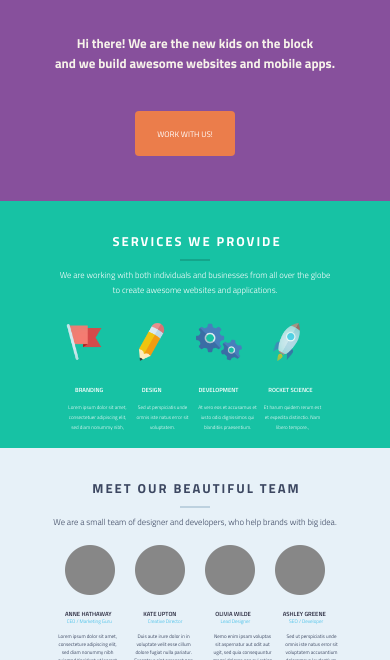
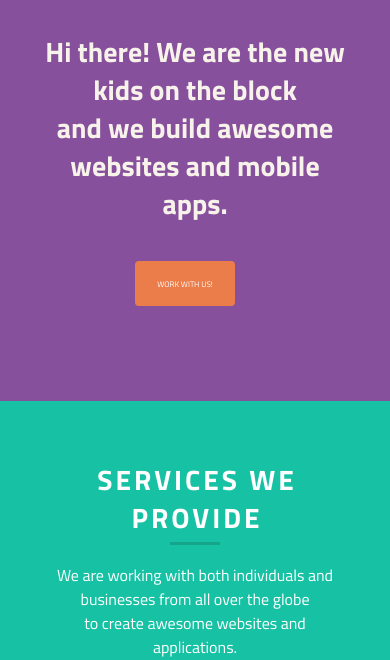
Before and after one commit to zohreh99/web, a plain HTML site: page index.html in a window 390 px wide. Shown: the part 68-728 px from the top of the page. Drawn offline with Linux system fonts and the light colour scheme.

Commit message:
now i learn responsive and action

```diff
--- a/files/css/style.css
+++ b/files/css/style.css
@@ -181,21 +181,17 @@ section {
 	padding-top: 30px;
 }
 .title1sec2{
-	flex-basis: 400px;
 	padding-left: 100px;
 }
 .title2sec2{
-	flex-basis: 400px;
 	padding-left: 100px;
 
 }
 .title3sec2{
-	flex-basis: 400px;
 	padding-left: 100px;
 
 }
 .title4sec2{
-	flex-basis: 400px;
 	padding-left: 100px;
 
 }
@@ -211,22 +207,18 @@ section {
 
 }
 .undertitle1sec2{
-	flex-basis: 600px;
 	padding-left: 20px
 
 }
 .undertitle2sec2{
-	flex-basis: 600px;
 	padding-left: 50px;
 }
 .undertitle3sec2{
-	flex-basis: 600px;
 	padding-left: 70px;
 
 
 }
 .undertitle4sec2{
-	flex-basis: 600px;
 	padding-left: 50px;
 
 }
@@ -237,28 +229,7 @@ section {
 .picsec2{
 	padding-left: 70px;
 }
-.flex-imgsec2{
-	display: flex;
-    flex-direction: row;
-    justify-content: center;
-    padding-right: 60px;
-}
 
-.flex-titlesec2{
-	display: flex;
-    flex-direction: row;
-    justify-content: center;
-    padding-right: 50px;
-}
-
-.flex-undertitlesec2{
-	display: flex;
-    flex-direction: row;
-    justify-content: center;
-    padding-right: 50px;
-
-
-}
 
 .sec3{
 	margin: 0px;
@@ -305,20 +276,7 @@ section {
 	padding-left: 60px;
 	padding-top: 60px;
 }
-.flex-img1sec3{
-	display: flex;
-    flex-direction: row;
-    justify-content: center;
-    padding-right: 60px;
-}
 
-.flex-titlesec3{
-	display: flex;
-    flex-direction: row;
-    justify-content: center;
-    padding-left: 27px;
-
-}
 .titlesec3{
 	font-size: 19px;
 	letter-spacing: 0px;
@@ -329,35 +287,26 @@ section {
 	padding-top: 30px;
 }
 .title1sec3{
-	flex-basis: 400px;
 	padding-left: 70px;
 }
 .title2sec3{
-	flex-basis: 400px;
 	padding-left: 80px;
 
 
 }
 .title3sec3{
-	flex-basis: 400px;
 	padding-left: 60px;
 
 
 
 }
 .title4sec3{
-	flex-basis: 400px;
 	padding-left: 30px;
 
 
 
 }
-.flex-undertitle1sec3{
-	display: flex;
-    flex-direction: row;
-    justify-content: center;
-    padding-right: 11px;
-}
+
 .undertitle1sec3{
 
 	font-size: 16px;
@@ -371,14 +320,12 @@ section {
 
 }
 .undertitle11sec3{
-	flex-basis: 400px;
 	padding-left: 60px;
 	/*padding-left: 50px;*/
 
 
 }
 .undertitle12sec3{
-	flex-basis: 400px;
 	padding-left: 30px;
 	/*padding-left: 50px;*/
 
@@ -386,7 +333,6 @@ section {
 
 }
 .undertitle13sec3{
-	flex-basis: 400px;
 	/*padding-left: 50px;*/
 
 	/*padding-left: 20px;*/
@@ -400,12 +346,7 @@ section {
 
 
 }
-.flex-undertitle2sec3{
-	display: flex;
-    flex-direction: row;
-    justify-content: center;
-    padding-right: 25px;
-}
+
 .undertitle2sec3{
 
 	font-size: 16px;
@@ -550,20 +491,7 @@ section {
 .picsec4{
 	padding-left: 70px;
 }
-.flex-imgsec4{
-	display: flex;
-    flex-direction: row;
-    justify-content: center;
-    padding-right: 70px;
-    padding-top: 40px;
-}
 
-.flex-titlesec4{
-	display: flex;
-    flex-direction: row;
-    justify-content: center;
-    padding-right: 50px;
-}
 
 
 
@@ -613,17 +541,13 @@ section {
 
 	.sec1{
 	width: 100%;
-	height: 200px;
+	height: 400px;
 	}
 	.sec1h1{
-
-	font-size: 13px;
-	line-height: 20px;
-	color: #f7f3ea;
-	font-family: "Titillium";
-	text-align: center;
 	padding-top: 2rem;
-
+  	font-size: 28px;
+	line-height: 38px;
+	font-weight: 600;
 	}
 	.btn{
 	width: 100px;
@@ -645,91 +569,64 @@ section {
 	width: 100%;
 	height: auto;
 	}
-	.sec2h1{
-
-	font-size: 13px;
-	line-height: 40px;
-    letter-spacing: 2px;
-	font-family: "Titillium";
-	text-align: center;
-	padding-top: 20px;
-	}
 
 	.parentsec2h1 ::after{
 
-    content: "";
-    position:absolute;
-    width: 30px;
-    height: 2px;
+
+    width: 50px;
+    height: 3px;
     display: block;
-    bottom: 18px;
-    left: 50%;
+    bottom: 10px;
+    left: 47%;
+    }
 
+    .sec2h1{
 
+  	font-size: 28px;
+	letter-spacing: 3px;
+	line-height: 38px;
+	font-weight: 600;
+	padding-top: 60px;
 
-    }
-    .sec2p{
-    font-size: 8.6px;
-    line-height: 15px;
-    font-weight: 100;
-    margin-top: -40px;
-    text-align: center;
-    padding-top: 20px;
-    }
-    .picsec2{
-	padding-left: 10px;
 	}
-	.flex-imgsec2{
-	padding-left: 30px;
-	}
+
     .img-responsive{
 	height: auto;
 	display:inline-block;
 
 	}
-	.flex-titlesec2{
-	padding-left: 50px;
+	.img1sec2{
+	padding-left: 72px;
+
+	}
+	.img2sec2{
+	padding-left: 77px;
+	}
+	.img3sec2{
+	padding-left: 85px;
+	}
+	.img4sec2{
+	padding-left: 75px;
 	}
 	.titlesec2{
-	font-size: 6px;
-	line-height: 18px;
-	font-weight: 300;
-	padding-top: 10px;
+	margin-top: -20px;
 	}
 	.title1sec2{
-	flex-basis: 200px;
-	padding-left: 10px;
+	 padding-left: 130px;
 	}
 	.title2sec2{
-	flex-basis: 200px;
-	padding-left: 10px;
-
+	padding-left: 143px;
 	}
 	.title3sec2{
-	flex-basis: 200px;
-	padding-left: 0px;
-
+	padding-left: 111px;
 	}
 	.title4sec2{
-	flex-basis: 200px;
-	padding-left: 10px;
-	}
-	.flex-undertitlesec2{
-	margin-top: -5px;
-	padding-left: 50px;
-
+	padding-left: 105px;
 	}
 	.undertitlesec2{
+	padding-left: 30px;
+	}
 
-	font-size: 5px;
-	letter-spacing: 0px;
-	line-height: 10px;
-	color: #ffffff;
-	font-weight: 100;
-	text-align: center;
-	padding-top: 0px;
-	padding-left: 0px;
-	}
 	.sec3{
 	height: 280px;
 	}
--- a/index.html
+++ b/index.html
@@ -88,36 +88,62 @@
           </div>
         </div>
 
-         <div class="flex-imgsec2 ">
-              <a class="picsec2" href="#">
+         <!-- <div class="flex-imgsec2 "> -->
+          <div class="row">
+            <div class="col-xs-3  col-sm-3 col-md-3 col-lg-3">
+
+              <a href="#">
                 <img class="img-fluid img-responsive img1sec2 imgsec2" src="files/img/pic1sec2.png">
               </a>
-              <a class="picsec2" href="#">
+              <h1 class="titlesec2 title1sec2"> BRANDING</h1>
+              <p class="undertitlesec2 undertitle1sec2">Lorem ipsum dolor sit amet,<br>consectetuer adipiscing elit,<br> sed diam nonummy nibh,</p>
+
+            </div>
+            <div class="col-xs-3  col-sm-3 col-md-3 col-lg-3">
+
+              <a href="#">
                 <img class="img-fluid img-responsive img2sec2 imgsec2" src="files/img/pic2sec2.png">
               </a>
-              <a class="picsec2" href="#">
+              <h1 class="titlesec2 title2sec2"> DESIGN</h1>
+               <p class="undertitlesec2 undertitle2sec2">Sed ut perspiciatis unde<br> omnis iste natus error sit<br> voluptatem.</p>
+
+            </div>
+            <div class="col-xs-3  col-sm-3 col-md-3 col-lg-3">
+
+              <a href="#">
                 <img class="img-fluid img-responsive img3sec2 imgsec2" src="files/img/pic3sec2.png">
               </a>
-              <a class="picsec2" href="#">
+              <h1 class="titlesec2 title3sec2"> DEVELOPMENT</h1>
+              <p class="undertitlesec2 undertitle3sec2">At vero eos et accusamus et<br> iusto odio dignissimos qui<br> blanditiis praesentium.</p>
+
+            </div>
+            <div class="col-xs-3  col-sm-3 col-md-3 col-lg-3">
+
+              <a href="#">
                 <img class="img-fluid img-responsive img4sec2 imgsec2" src="files/img/pic4sec2.png">
               </a>
+              <h1 class="titlesec2 title4sec2"> ROCKET SCIENCE</h1>
+              <p class="undertitlesec2 undertitle4sec2">Et harum quidem rerum est<br> et expedita distinctio. Nam<br> libero tempore.,</p>
+
           </div>
+          <!-- </div> -->
 
-         <div class="flex-titlesec2">
+
+         <!-- <div class="flex-titlesec2">
             <h1 class="titlesec2 title1sec2"> BRANDING</h1>
             <h1 class="titlesec2 title2sec2"> DESIGN</h1>
             <h1 class="titlesec2 title3sec2"> DEVELOPMENT</h1>
             <h1 class="titlesec2 title4sec2"> ROCKET SCIENCE</h1>
-          </div>
+          </div> -->
 
 
-         <div class="flex-undertitlesec2">
+        <!--  <div class="flex-undertitlesec2">
             <p class="undertitlesec2 undertitle1sec2">Lorem ipsum dolor sit amet,<br>consectetuer adipiscing elit,<br> sed diam nonummy nibh,</p>
             <p class="undertitlesec2 undertitle2sec2">Sed ut perspiciatis unde<br> omnis iste natus error sit<br> voluptatem.</p>
             <p class="undertitlesec2 undertitle3sec2">At vero eos et accusamus et<br> iusto odio dignissimos qui<br> blanditiis praesentium.</p>
             <p class="undertitlesec2 undertitle4sec2">Et harum quidem rerum est<br> et expedita distinctio. Nam<br> libero tempore.,</p>
           </div>
-
+          -->
 
         </div>
       </div>
@@ -207,17 +233,14 @@
           <div class="col-xs-12  col-sm-12 col-md-12 col-lg-12">
             <div class="parentsec4h1">
               <h1 class="sec4h1">WE GOT SKILLS!</h1>
-
             </div>
           </div>
         </div>
-
         <div class="row">
           <div class="col-xs-12  col-sm-12 col-md-12 col-lg-12">
            <p class="sec4p">Lorem ipsum dolor sit amet, consectetur adipisicing elit, sed do eiusmod <br> tempor incididunt ut labore et dolore magna aliqua.</p>
           </div>
         </div>
-
          <div class="flex-imgsec4 ">
               <a class="picsec4" href="#">
                 <img class="img-fluid img-responsive img1sec2 imgsec2" src="files/img/skill1.png">
@@ -231,25 +254,15 @@
               <a class="picsec4" href="#">
                 <img class="img-fluid img-responsive img4sec2 imgsec2" src="files/img/skill4.png">
               </a>
-          </div>
-
+        </div>
          <div class="flex-titlesec4">
             <h1 class="titlesec4 title1sec4"> WEB DESIGN</h1>
             <h1 class="titlesec4 title2sec4"> HTML / CSS</h1>
             <h1 class="titlesec4 title3sec4"> GRAPHIC DESIGNER</h1>
             <h1 class="titlesec4 title4sec4"> UI / UX</h1>
-          </div>
+         </div>
         </div>
       </div>
-
-
-
-
-
-
-
-
-
     </section>
   </body>
 </html>
```
